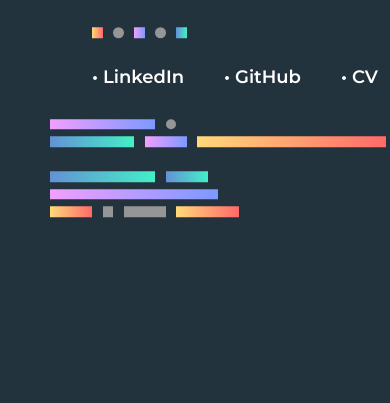
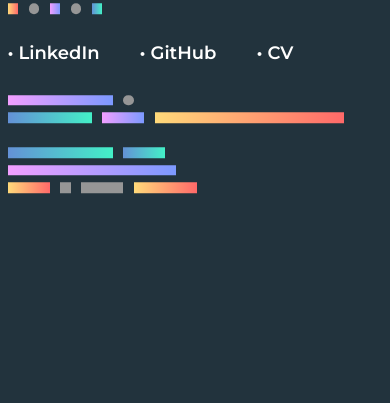
Before and after one commit to TonyCallaghan/my-links, a plain HTML site: page index.html in a window 390 px wide. Shown: the part 441-844 px from the top of the page. Drawn offline with nearby package versions, Linux system fonts and the light colour scheme.

Commit message:
responsive for mobile

```diff
--- a/style.css
+++ b/style.css
@@ -224,12 +224,6 @@ screen and (max-width:767px) {
     }
 }
 
-@media screen and (max-width: 767px) {
-    .Arrow {
-        display: none
-    }
-}
-
 .Title h1,
 .Title h2 {
     font-weight: 600
@@ -338,3 +332,17 @@ div.Links a {
         margin: 30px 0 0 42px
     }
 }
+
+@media screen and (max-width: 767px) {
+    .Arrow {
+        display:none;
+    }
+
+  .Home-content {
+    left: 7.5px;
+  }
+
+  .Home .Title, div.Links, .gg {
+     margin-left: 0;
+  }
+}
```
